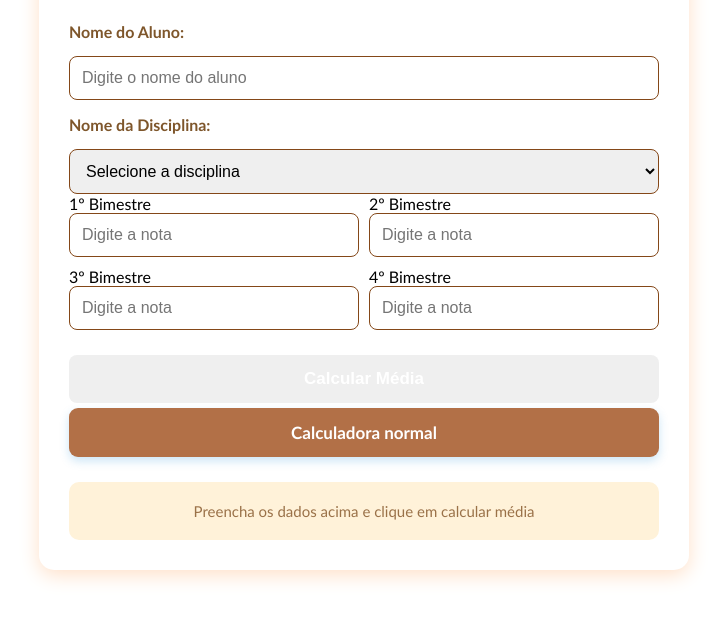
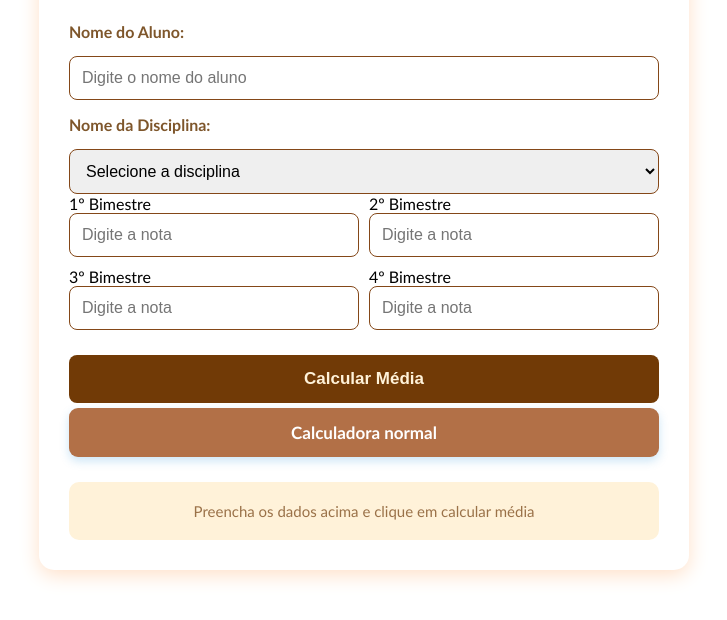
Before and after one commit to stumpoy/calculadora-media, a plain HTML site: page html/media.html in a window 1280 px wide. Shown: the part 164-784 px from the top of the page, without its empty margins (276-1003 px from the left). Drawn offline with Linux system fonts and the light colour scheme.

Commit message:
Update style.css
mudou as cores, de novo e de novo

```diff
--- a/css/style.css
+++ b/css/style.css
@@ -76,8 +76,8 @@ button{
     padding: 14px;
     border: none;
     border-radius: 8px;
-    background: dark brown;
-    color: white;
+    background: #713a06;
+    color: #fff2d9;
     font-size: 17px;
     font-weight: bold;
     cursor: pointer;
```
